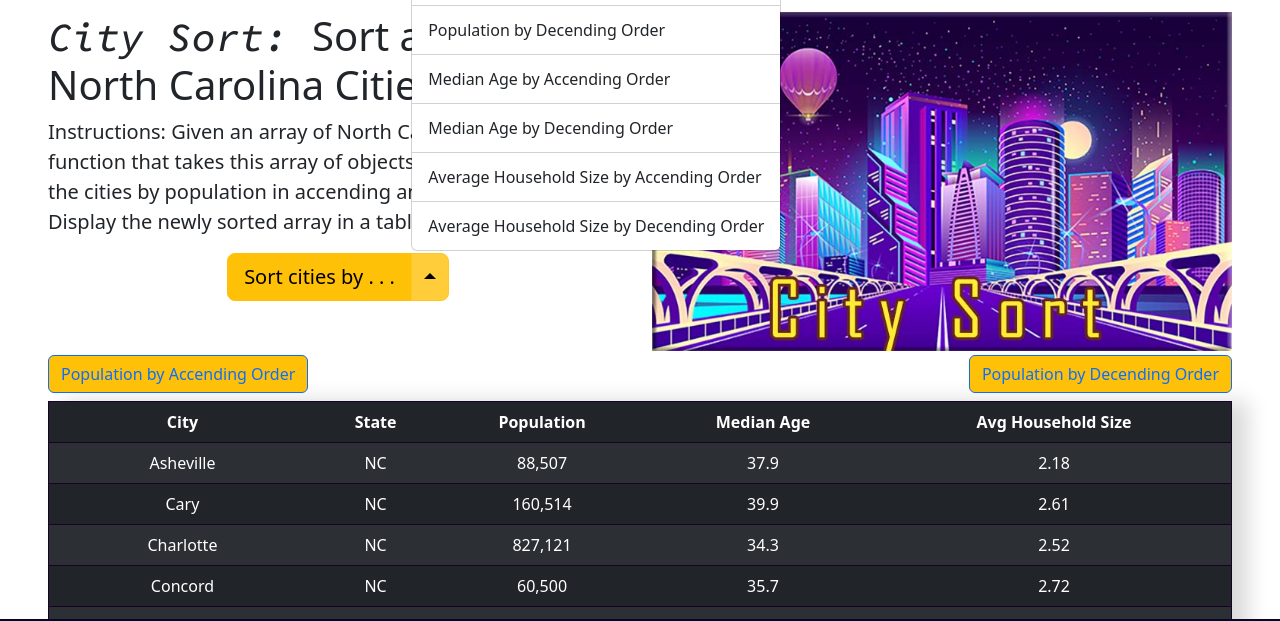
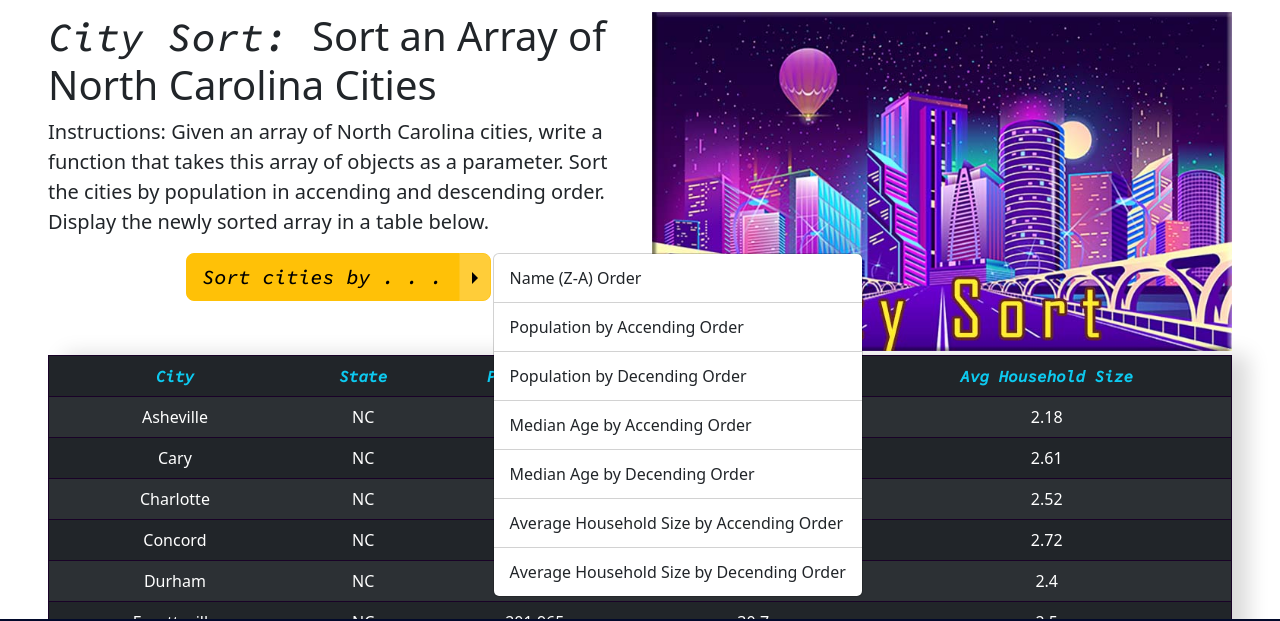
Before and after one commit to ShellyWonder/CitySort, a plain HTML site: page index.html in a window 1280 px wide. Both pictures are taken after a click on the button "Toggle Dropdown". Shown: the part 84-705 px from the top of the page. Drawn offline with nearby package versions, Linux system fonts and the light colour scheme.

Commit message:
modified dropdown selector and implemented new stylings;

```diff
--- a/index.html
+++ b/index.html
@@ -107,13 +107,13 @@
           <div class="row">
             <div class="col-12 d-flex justify-content-center">
               <!--SORT OPTION DROPDOWN -->
-              <div class="btn-group dropup">
+              <div class="btn-group dropend">
                 <button class="btn btn-warning btn-lg" type="button">
-                  Sort cities by . . .
+                  <span class="logoFont">Sort cities by . . .</span>
                 </button>
                 <button
                   type="button"
-                  class="btn btn-lg btn-warning dropdown-toggle dropdown-toggle-split"
+                  class="btn btn-lg btn-warning sortBtn dropdown-toggle dropdown-toggle-split"
                   data-bs-toggle="dropdown"
                   aria-expanded="false"
                 >
@@ -121,37 +121,43 @@
                 </button>
                 <ul class="dropdown-menu">
                   <li>
-                    <a class="dropdown-item" href="#"
+                    <a class="dropdown-item" id="btnNameReversed" href="#"
+                      >Name (Z-A) Order</a
+                    >
+                  </li>
+                  <li><hr class="dropdown-divider" /></li>
+                  <li>
+                    <a class="dropdown-item" id="btnPopAsc" href="#"
                       >Population by Accending Order</a
                     >
                   </li>
                   <li><hr class="dropdown-divider" /></li>
                   <li>
-                    <a class="dropdown-item" href="#"
+                    <a class="dropdown-item" id="btnPopDesc" href="#"
                       >Population by Decending Order</a
                     >
                   </li>
                   <li><hr class="dropdown-divider" /></li>
                   <li>
-                    <a class="dropdown-item" href="#"
+                    <a class="dropdown-item" id="btnAgeAsc" href="#"
                       >Median Age by Accending Order</a
                     >
                   </li>
                   <li><hr class="dropdown-divider" /></li>
                   <li>
-                    <a class="dropdown-item" href="#"
+                    <a class="dropdown-item" id="btnAgeDesc" href="#"
                       >Median Age by Decending Order</a
                     >
                   </li>
                   <li><hr class="dropdown-divider" /></li>
                   <li>
-                    <a class="dropdown-item" href="#"
+                    <a class="dropdown-item" id="btnHouseholdAsc" href="#"
                       >Average Household Size by Accending Order</a
                     >
                   </li>
                   <li><hr class="dropdown-divider" /></li>
                   <li>
-                    <a class="dropdown-item" href="#"
+                    <a class="dropdown-item" id="btnHouseholdDesc" href="#"
                       >Average Household Size by Decending Order</a
                     >
                   </li>
@@ -165,42 +171,20 @@
         </div>
       </div>
       <div class="row">
-        <div class="col-12 col-md-6">
-          <div class="mt-1 text-start">
-            <button
-              id="btnSubmit"
-              type="button"
-              class="btn btn-warning btn-outline-primary"
-            >
-              Population by Accending Order
-            </button>
-          </div>
-        </div>
-        <div class="col-12 col-md-6">
-          <div class="mt-1 text-end">
-            <button
-              id="btnSubmit2"
-              type="button"
-              class="btn btn-warning btn-outline-primary"
-            >
-              Population by Decending Order
-            </button>
-          </div>
-        </div>
-      </div>
-      <div class="mt-2">
+        <div class="col-12 mt-1">
           <table class="table table-striped table-dark table-hover">
             <thead>
-            <th class="text-center">City</th>
-            <th class="text-center">State</th>
-            <th class="text-center">Population</th>
-            <th class="text-center">Median Age</th>
-            <th class="text-center">Avg Household Size</th>
+              <th class="text-center logoFont text-info">City</th>
+              <th class="text-center logoFont text-info">State</th>
+              <th class="text-center logoFont text-info">Population</th>
+              <th class="text-center logoFont text-info">Median Age</th>
+              <th class="text-center logoFont text-info">Avg Household Size</th>
             </thead>
             <tbody id="results">
               <!--results go here-->
             </tbody>
           </table>
+        </div>
       </div>
     </main>
     <!--footer section-->
```
Lines whose indentation alone changed are shown as unchanged.
